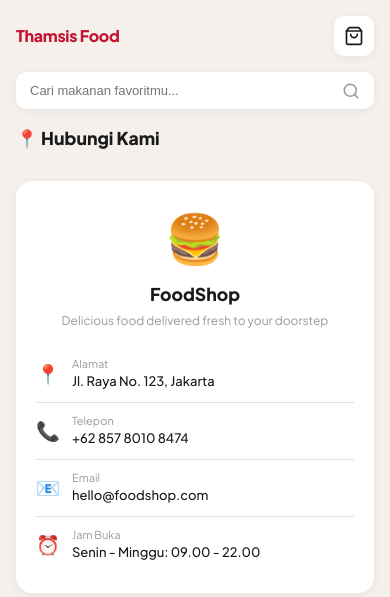
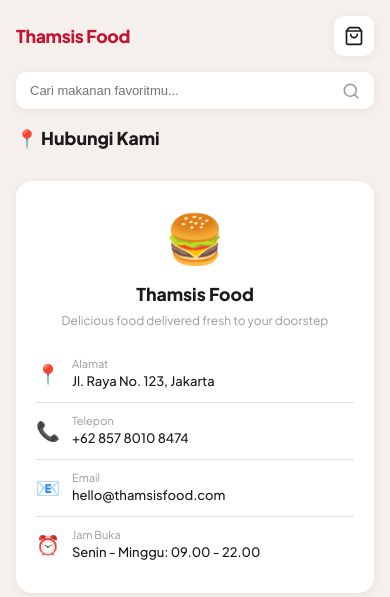
Before and after one commit to hernandezj4/foodshop, a PHP site: page /customer/contact/index.php in a window 390 px wide. Shown: the top 597 px of the page. Run offline with PHP 8.4, Linux system fonts and the light colour scheme; data comes from the database, SQL or seed files in the repository; data that the repository does not hold is empty.

Commit message:
fix: branding consistency - Thamsis Food email/phone, cleanup CSS

```diff
--- a/customer/contact/index.php
+++ b/customer/contact/index.php
@@ -9,7 +9,7 @@ customerHeader();
     <!-- Store Info -->
     <div style="background:var(--white);border-radius:var(--radius);box-shadow:var(--shadow);padding:20px;margin-bottom:14px;text-align:center">
         <div style="font-size:3rem;margin-bottom:8px">🍔</div>
-        <h3 style="font-size:1.1rem;font-weight:800;margin-bottom:4px">FoodShop</h3>
+        <h3 style="font-size:1.1rem;font-weight:800;margin-bottom:4px">Thamsis Food</h3>
         <p style="font-size:12px;color:var(--gray);margin-bottom:16px">Delicious food delivered fresh to your doorstep</p>
 
         <div style="text-align:left;max-width:320px;margin:0 auto">
@@ -31,7 +31,7 @@ customerHeader();
                 <span style="font-size:1.2rem">📧</span>
                 <div>
                     <div style="font-size:11px;color:var(--gray)">Email</div>
-                    <div style="font-size:13px;font-weight:500">hello@foodshop.com</div>
+                    <div style="font-size:13px;font-weight:500">hello@thamsisfood.com</div>
                 </div>
             </div>
             <div style="display:flex;align-items:center;gap:12px;padding:10px 0">
--- a/includes/customer_layout.php
+++ b/includes/customer_layout.php
@@ -157,8 +157,8 @@ function customerFooter() {
             <div class="desk-footer-col">
                 <h4>Contact</h4>
                 <p>Jl. Raya No. 123, Jakarta</p>
-                <p>+62 812 3456 7890</p>
-                <p>hello@<?= strtolower(APP_NAME) ?>.com</p>
+                <p>+62 857 8010 8474</p>
+                <p>hello@thamsisfood.com</p>
             </div>
         </div>
         <div class="desk-footer-bottom">
--- a/public/css/style.css
+++ b/public/css/style.css
@@ -16,10 +16,8 @@ ul{list-style:none}
 .header{padding:16px;display:flex;align-items:center;justify-content:space-between}
 .header-left{display:flex;align-items:center;gap:12px}
 .menu-btn{width:40px;height:40px;background:var(--white);border-radius:var(--radius-sm);display:flex;align-items:center;justify-content:center;font-size:18px;box-shadow:var(--shadow)}
-.greeting small{font-size:12px;color:var(--gray)}
-.greeting h2{font-size:1rem;font-weight:800;letter-spacing:-.3px}
+.greeting h2{font-size:1.1rem;font-weight:800;letter-spacing:-.3px}
 .greeting h2 span{color:var(--red);font-weight:800}
-.greeting p{font-size:11px;color:var(--gray)}
 .header-right{display:flex;gap:10px}
 .icon-btn{width:40px;height:40px;background:var(--white);border-radius:var(--radius-sm);display:flex;align-items:center;justify-content:center;font-size:18px;box-shadow:var(--shadow);position:relative;cursor:pointer;transition:.2s}
 .icon-btn:hover{box-shadow:var(--shadow-md)}
```
